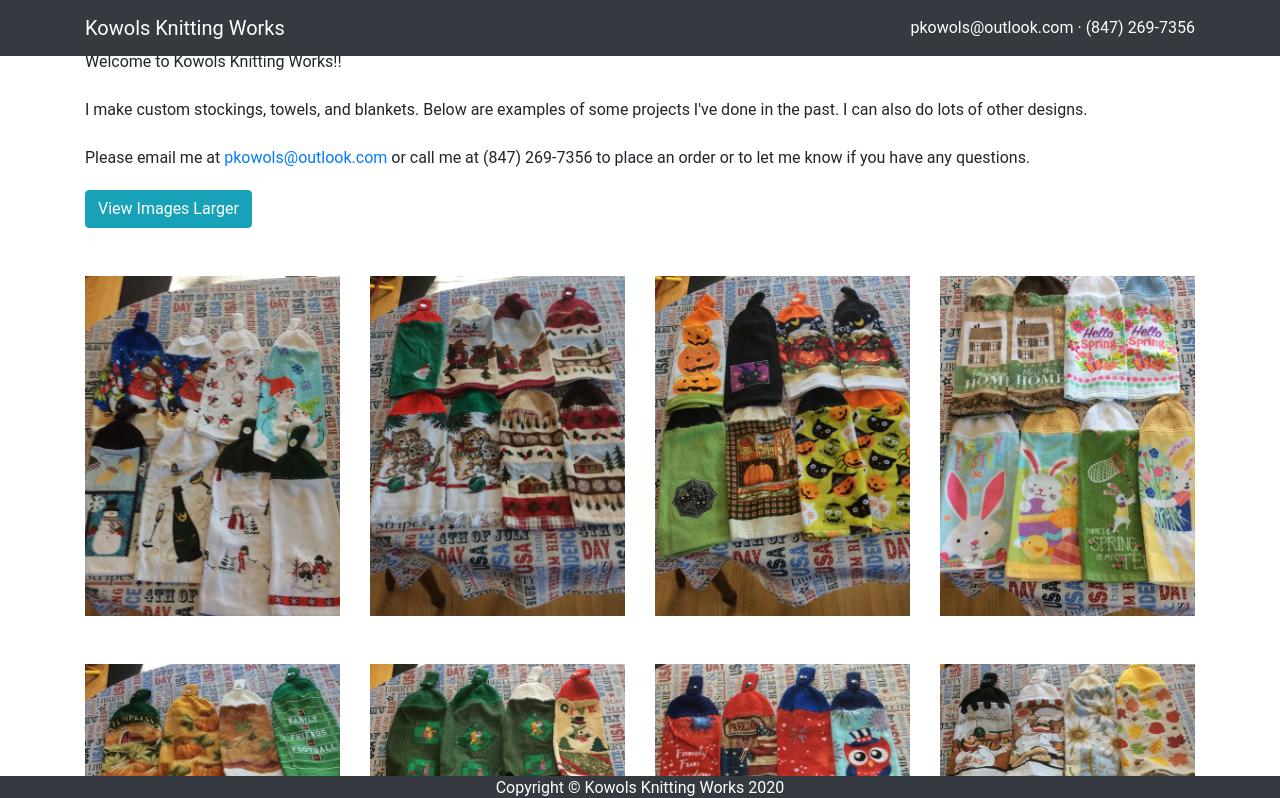
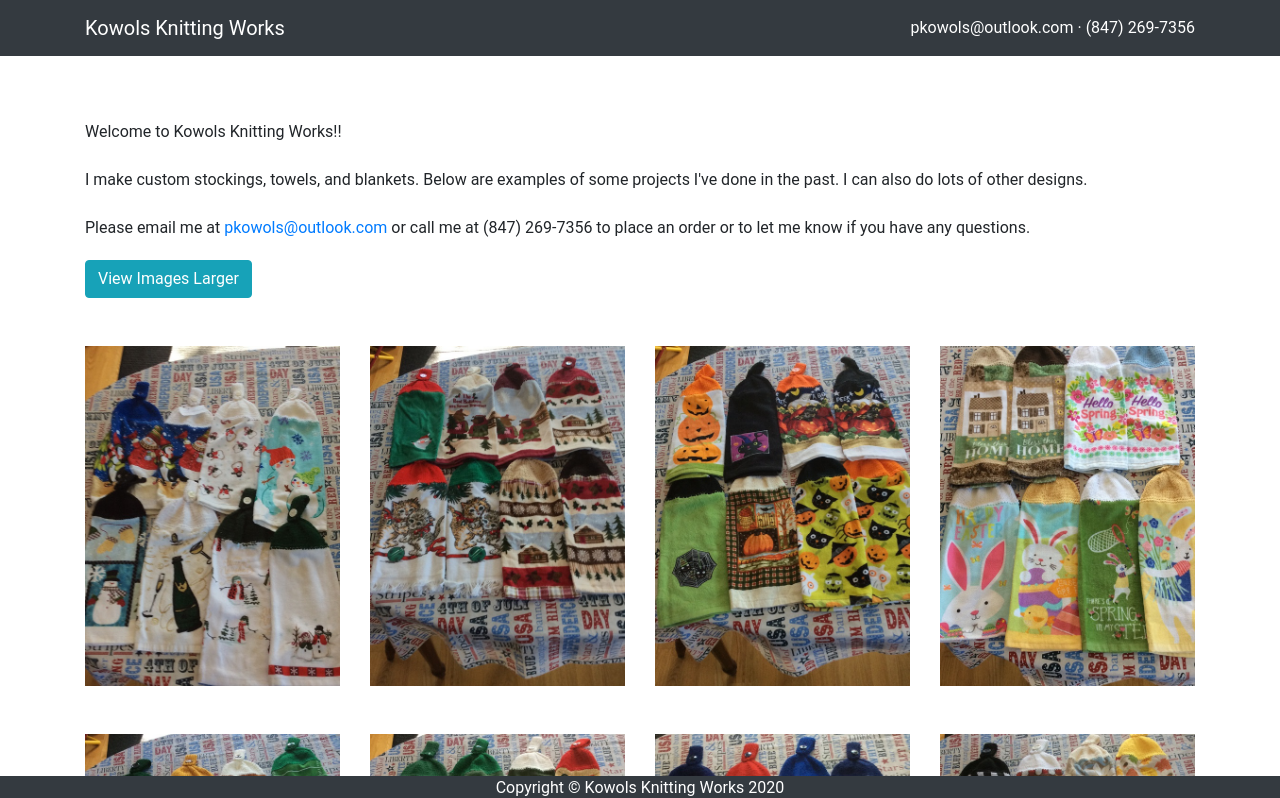
Before and after one commit to mikeKowols/kowolsknittingworks, a React (Create React App) app: page / in a window 1280 px wide. Shown: the top 798 px of the page. Built offline with nearby package versions, Linux system fonts and the light colour scheme.

Commit message:
Increased margin

```diff
--- a/src/App.js
+++ b/src/App.js
@@ -107,7 +107,7 @@
 						}
 					  />
 					)}
-					<div className="row" style={{marginTop:"50px"}}>
+					<div className="row" style={{marginTop:"120px"}}>
 						<div className="col-md-12">
 							Welcome to Kowols Knitting Works!!<br/><br/>
 							I make custom stockings, towels, and blankets. Below are examples of some projects I've done in the past. I can also do lots of other designs.<br/><br/>
```
